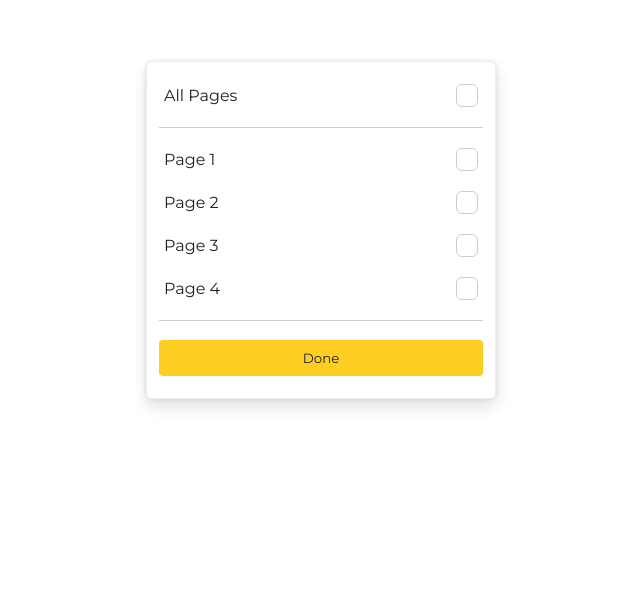
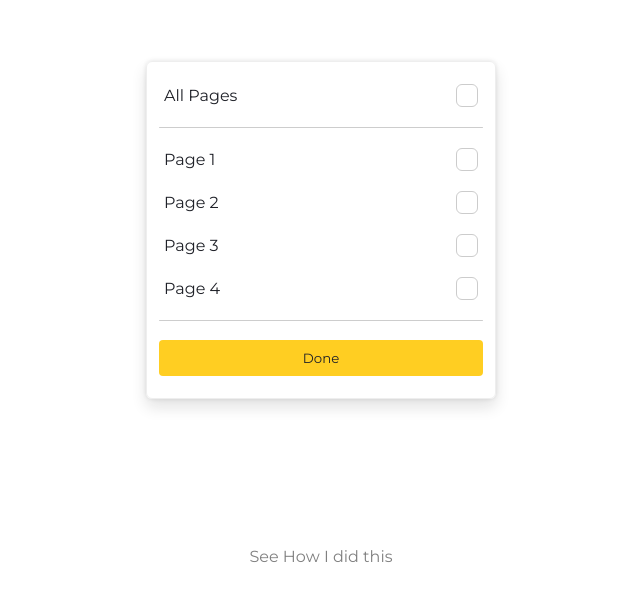
Before and after one commit to rudrabhikadiya3/ellty-assignment, a Next.js app: page / in a window 1280 px wide. Shown: the part 170-770 px from the top of the page, without its empty margins (319-959 px from the left). Built offline with nearby package versions, Linux system fonts and the light colour scheme.

Commit message:
add process blog url

```diff
--- a/app/globals.css
+++ b/app/globals.css
@@ -41,6 +41,17 @@ body {
   justify-content: center;
   align-items: center;
   height: 100vh;
+  position: relative;
+}
+.processLink {
+  position: absolute;
+  bottom: 8%;
+  color: grey;
+  font-size: 14p;
+  text-decoration: none;
+}
+.processLink:hover {
+  text-decoration: underline;
 }
 
 .selectionBox {
--- a/app/page.js
+++ b/app/page.js
@@ -1,4 +1,5 @@
 'use client'
+import Link from 'next/link'
 import { useState } from 'react'
 
 export default function SelectBox() {
@@ -15,6 +16,9 @@ export default function SelectBox() {
 
   return (
     <div className='centerContainer'>
+      <Link href='https://scarce-suggestion-575.notion.site/Process-How-do-I-do-this-1c552ab52d2e80b2b752fa9d888f0eee' className='processLink'>
+        See How I did this
+      </Link>
       <div className='selectionBox'>
         <ul className='selectionBoxContent'>
           <li>
```
